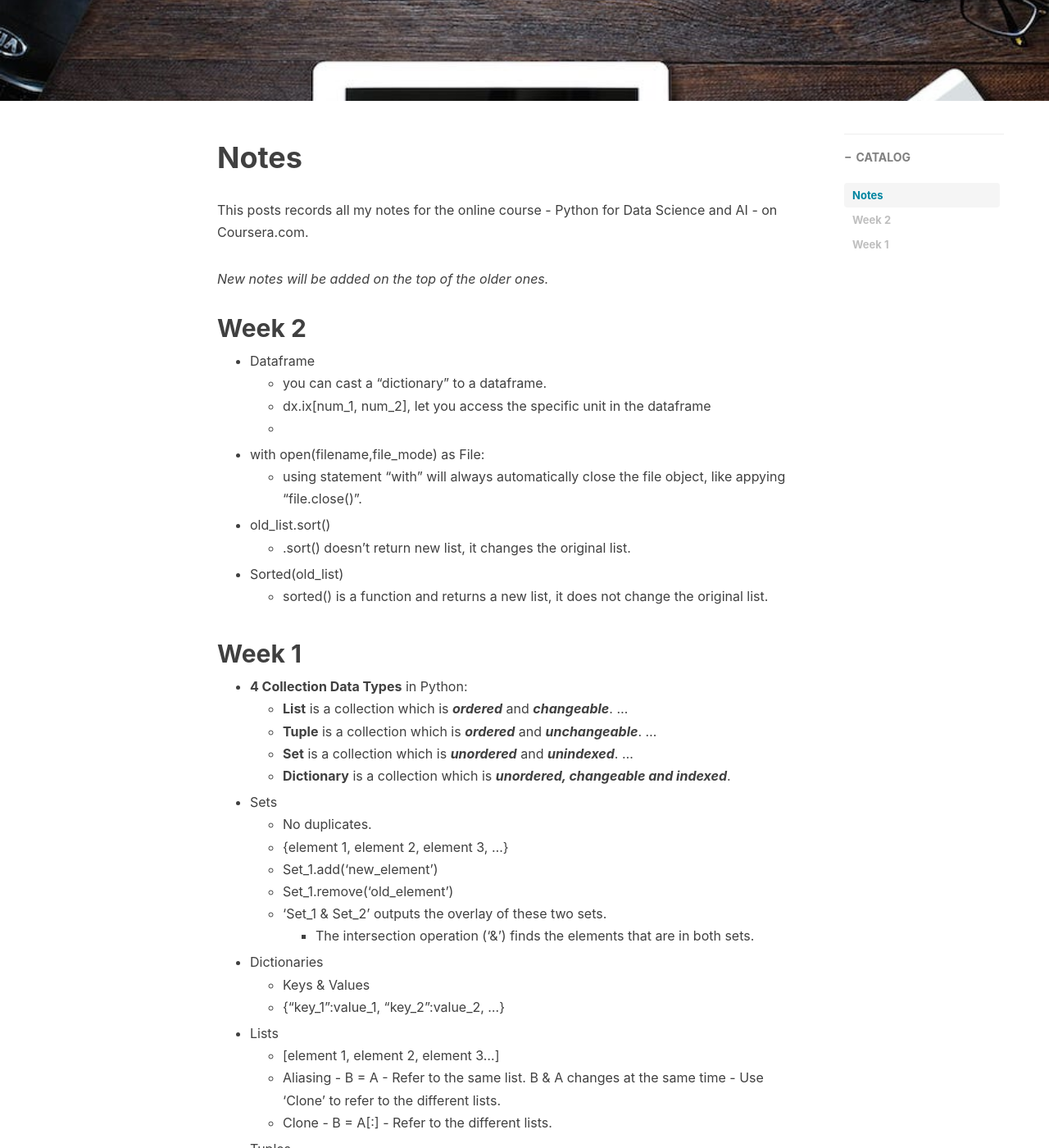
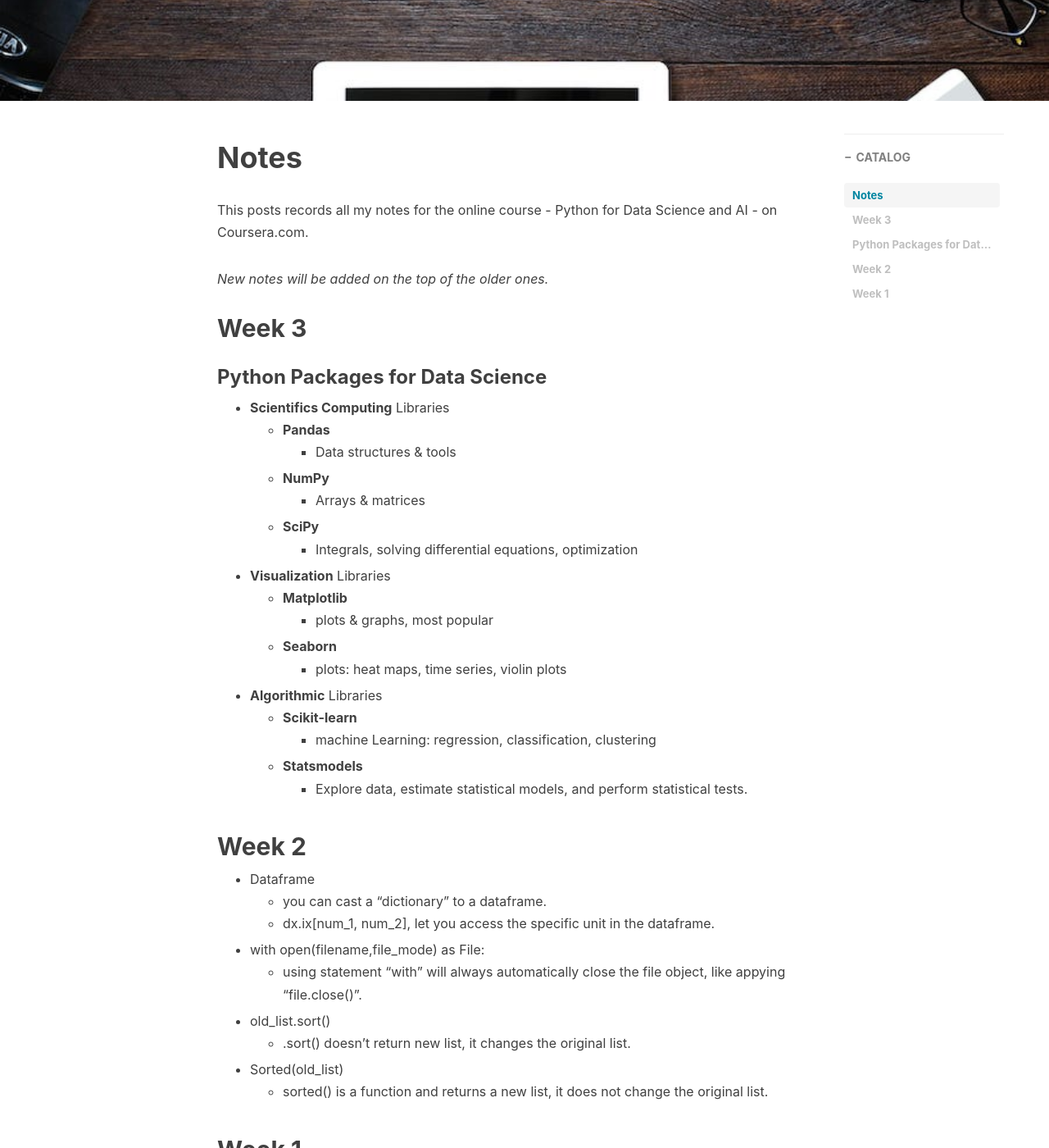
Before and after one commit to xian49930/jiuwuzhi.github.io, a Jekyll site: the page built from _posts/2019-09-09-Notes-Python for DS and AI.md, in a window 1280 px wide and 1400 px high, scrolled down 460 px. Shown: the whole window at 82% size. Built offline with Jekyll 4.4.1, drawn with Linux system fonts in a browser that asks for light colours; nearby versions of some CDN libraries; comment, search, counter and statistics services are not loaded.

Commit message:
Update _posts/2019-09-09-Notes-Python for DS and AI.md

```diff
--- a/_posts/2019-09-09-Notes-Python for DS and AI.md
+++ b/_posts/2019-09-09-Notes-Python for DS and AI.md
@@ -20,13 +20,36 @@ This posts records all my notes for the online course - Python for Data Science
 
 *New notes will be added on the top of the older ones.*
 
+## Week 3
+
+### Python Packages for Data Science
+- **Scientifics Computing** Libraries
+	- **Pandas**
+		- Data structures & tools
+	- **NumPy**
+		- Arrays & matrices
+	- **SciPy**
+		- Integrals, solving differential equations, optimization
+
+- **Visualization** Libraries
+	- **Matplotlib**
+		- plots & graphs, most popular
+	- **Seaborn**
+		- plots: heat maps, time series, violin plots
+
+- **Algorithmic** Libraries
+	- **Scikit-learn**
+		- machine Learning: regression, classification, clustering
+	- **Statsmodels**
+		- Explore data, estimate statistical models, and perform statistical tests.
+
+
 
 ## Week 2
 
 - Dataframe
 	- you can cast a "dictionary" to a dataframe.
-	- dx.ix[num_1, num_2], let you access the specific unit in the dataframe
-	-
+	- dx.ix[num_1, num_2], let you access the specific unit in the dataframe.
 
 - with open(filename,file_mode) as File:
 	- using statement "with" will always automatically close the file object, like appying "file.close()".
```
